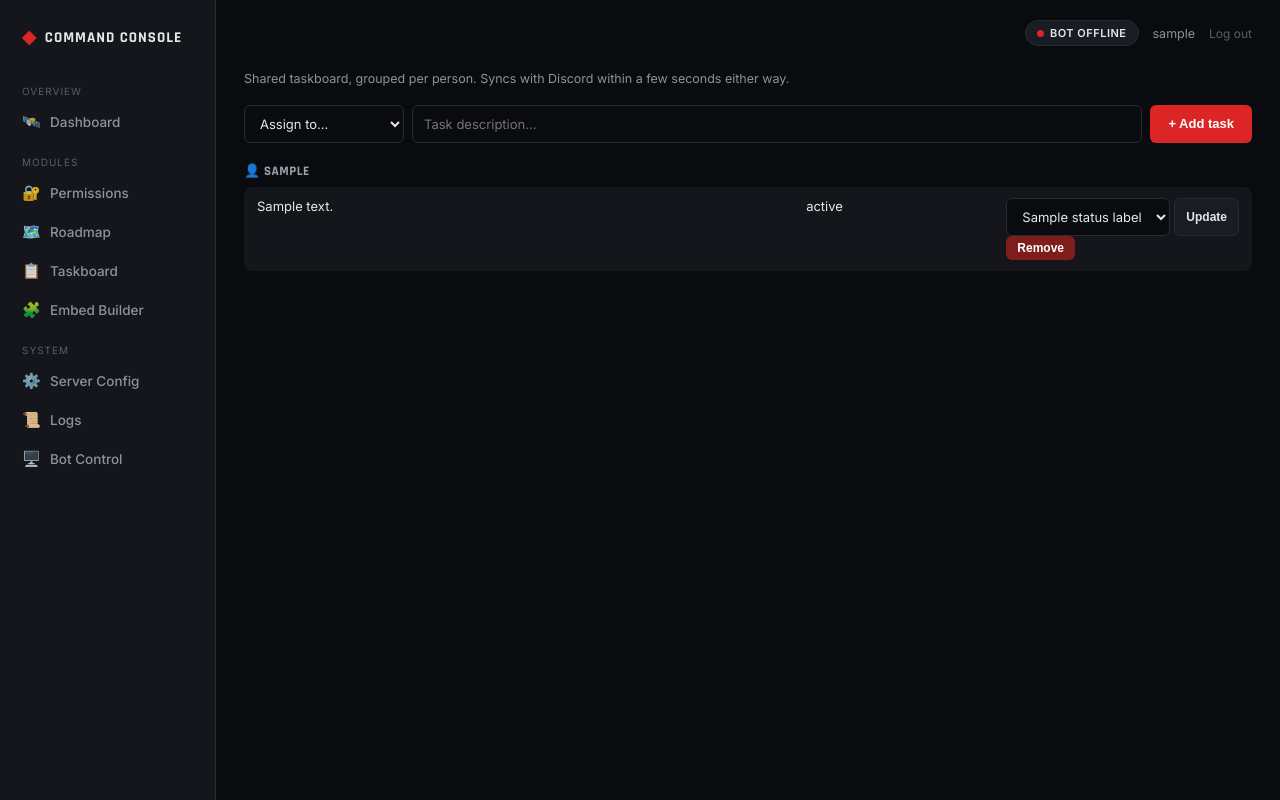
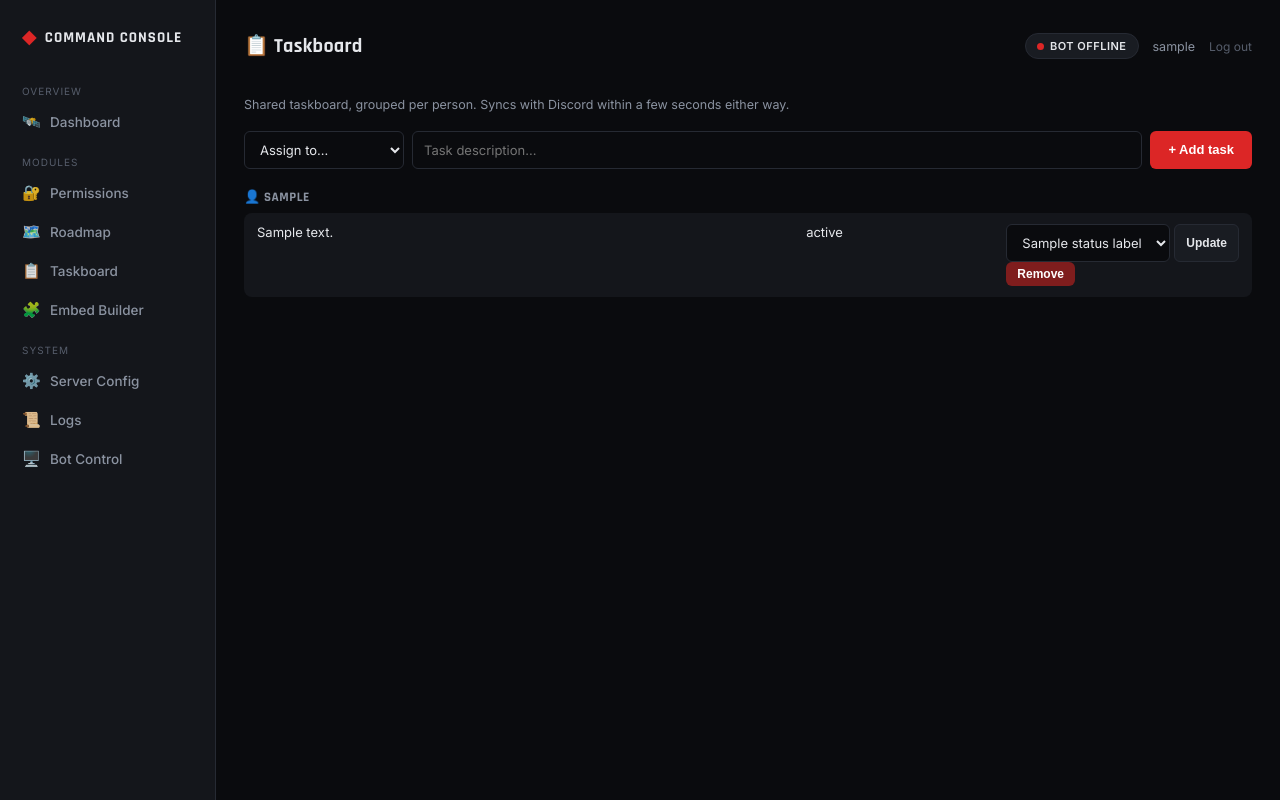
Before and after one commit to Superluks5/sw_announcement_bot, a Flask app: template dashboard/templates/taskboard.html in a window 1280 px wide. Run offline with Flask 3, Linux system fonts and the light colour scheme; the template is opened without the code that fills it: most values are stand-ins (such as "Sample title", 1, 10 or a date in 2020).

Commit message:
Update taskboard.html

```diff
--- a/dashboard/templates/taskboard.html
+++ b/dashboard/templates/taskboard.html
@@ -1,4 +1,5 @@
 {% extends "base.html" %}
+{% block page_title %}📋 Taskboard{% endblock %}
 {% block content %}
         <p class="hint">Shared taskboard, grouped per person. Syncs with Discord within a few seconds either way.</p>
 
@@ -14,7 +15,7 @@
         </form>
 
         {% for assignee_id, tasks in by_assignee.items() %}
-        <h3 style="color: #9ca3af; font-size: 13px; text-transform: uppercase; letter-spacing: 0.5px; margin: 20px 0 8px;">
+        <h3 style="color: #8b93a1; font-size: 13px; text-transform: uppercase; letter-spacing: 0.5px; margin: 20px 0 8px;">
             👤 {{ member_names.get(assignee_id|string, 'Unknown (' ~ assignee_id ~ ')') }}
         </h3>
         <table style="margin-bottom: 12px;">
```
